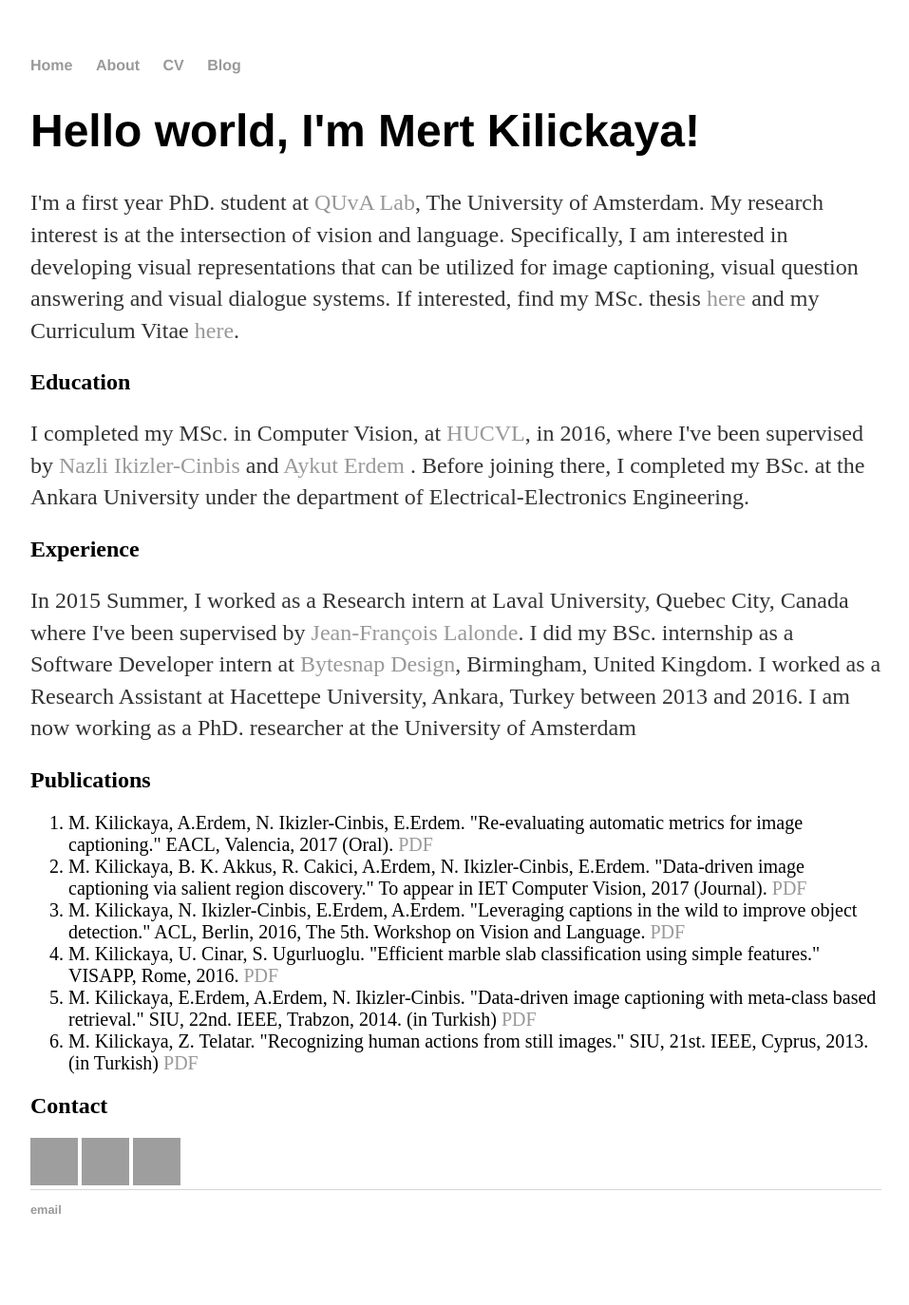
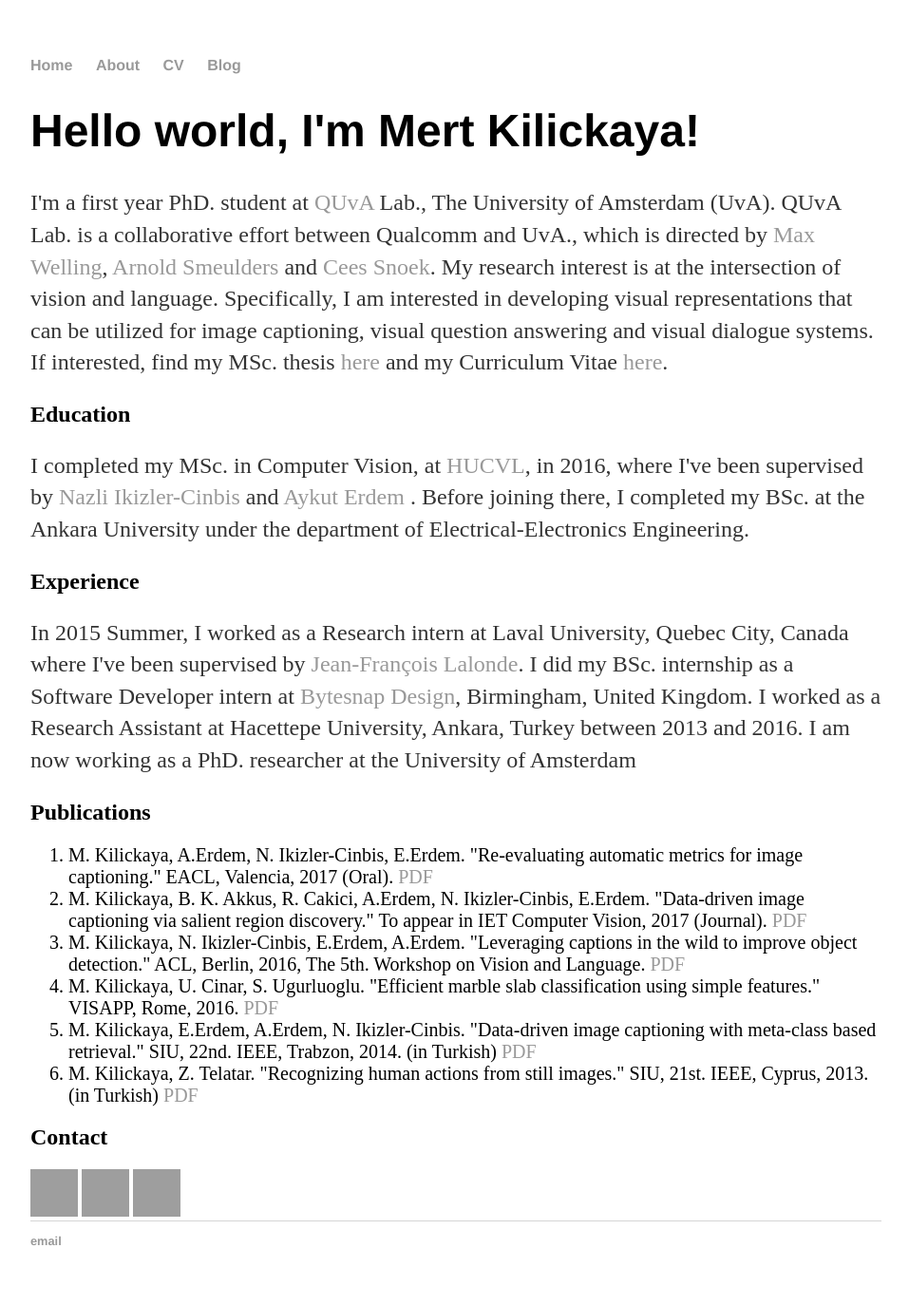
Before and after one commit to kilickaya/kilickaya.github.io, a Jekyll site: the page built from index.html, in a window 1280 px wide. Shown: the whole page at 95% size, without its empty margins (160-1117 px from the left). Built offline with Jekyll 4.4.1, drawn with Linux system fonts in a browser that asks for light colours; before the commit the page ends 1341 px from its top, so only the background shows below that; grey boxes are pictures that could not be loaded.

Commit message:
Update index.html

```diff
--- a/index.html
+++ b/index.html
@@ -4,7 +4,7 @@
 ---
 <div class="blurb">
 	<h1>Hello world, I'm Mert Kilickaya!</h1>
-	<p>I'm a first year PhD. student at <a href="https://ivi.fnwi.uva.nl/quva/">QUvA Lab</a>, The University of Amsterdam. My research interest is at the intersection of vision and language. Specifically, I am interested in developing visual representations that can be utilized for image captioning, visual question answering and visual dialogue systems. If interested, find my MSc. thesis <a href="https://www.dropbox.com/s/gmk6m51w5wgfk4w/main.pdf?dl=0">here</a> and my Curriculum Vitae <a href="https://www.dropbox.com/s/tki5ah9z7gx0vbl/CV%20M.%20Kilickaya.pdf?dl=0">here</a>. </a></p>
+	<p>I'm a first year PhD. student at <a href="https://ivi.fnwi.uva.nl/quva/">QUvA</a> Lab., The University of Amsterdam (UvA). QUvA Lab. is a collaborative effort between Qualcomm and UvA., which is directed by <a href="https://staff.fnwi.uva.nl/m.welling/">Max Welling</a>, <a href="https://staff.fnwi.uva.nl/a.w.m.smeulders/">Arnold Smeulders</a> and <a href="http://www.ceessnoek.info/">Cees Snoek</a>. My research interest is at the intersection of vision and language. Specifically, I am interested in developing visual representations that can be utilized for image captioning, visual question answering and visual dialogue systems. If interested, find my MSc. thesis <a href="https://www.dropbox.com/s/gmk6m51w5wgfk4w/main.pdf?dl=0">here</a> and my Curriculum Vitae <a href="https://www.dropbox.com/s/tki5ah9z7gx0vbl/CV%20M.%20Kilickaya.pdf?dl=0">here</a>. </a></p>
 
 	<h2> Education </h2>
         <p> I completed my MSc. in Computer Vision, at <a href="https://vision.cs.hacettepe.edu.tr/">HUCVL</a>, in 2016, where I've been supervised by <a href="http://web.cs.hacettepe.edu.tr/~nazli/">Nazli Ikizler-Cinbis</a> and <a href="http://web.cs.hacettepe.edu.tr/~aykut/">Aykut Erdem</a> . Before joining there, I completed my BSc. at the Ankara University under the department of Electrical-Electronics Engineering. </p>
```
